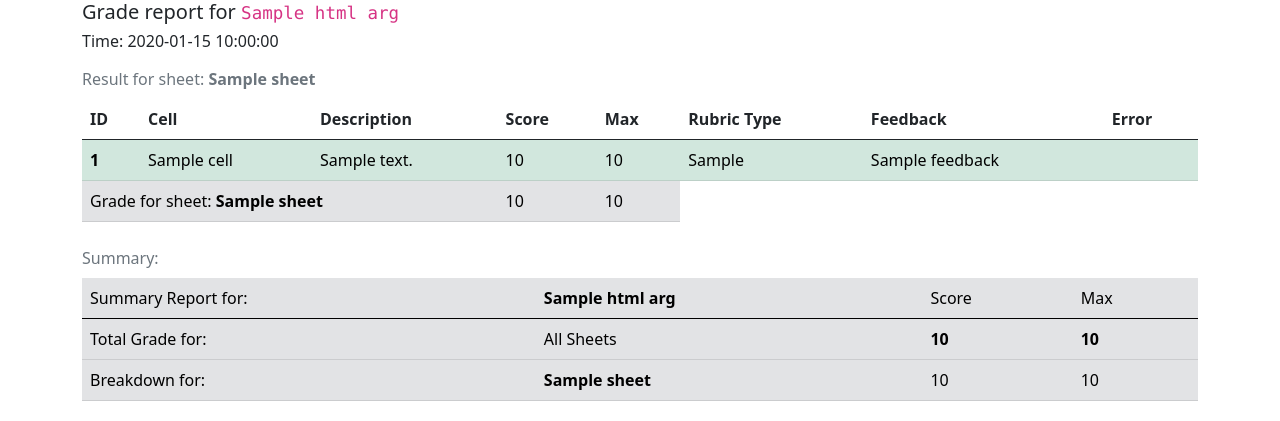
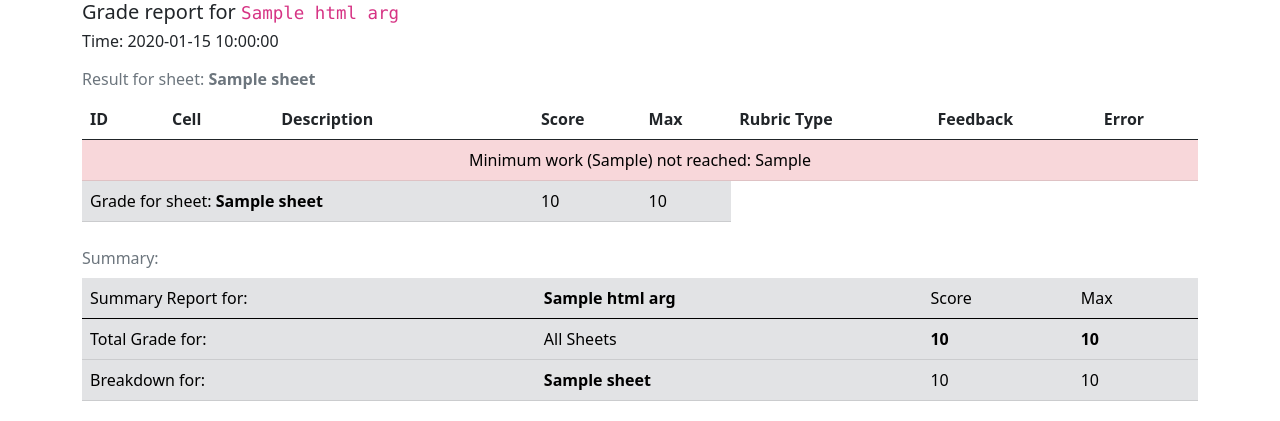
Before and after one commit to cmusv/pysheetgrader-core, a Python web app: template pysheetgrader/template/report.html.jinja in a window 1280 px wide. Shown: the top 421 px of the page. Run offline with Jinja, Linux system fonts and the light colour scheme; the template is opened without the code that fills it: most values are stand-ins (such as "Sample title", 1, 10 or a date in 2020).

Commit message:
Integrate minimum work with the html report.

```diff
--- a/pysheetgrader/template/report.html.jinja
+++ b/pysheetgrader/template/report.html.jinja
@@ -35,6 +35,16 @@
             </thead>
 
             <tbody>
+
+            {% if not sheet['minimum_work_reached'] %}
+                <tr class="table-danger">
+                    <td colspan="8"
+                        style="text-align: center; vertical-align: middle;">
+                        Minimum work ({{ sheet['minimum_work'] }}) not reached: {{ sheet['minimum_work_feedback'] }}
+                    </td>
+                </tr>
+
+            {% else %}
                 {% for rubric in sheet['rubrics'] %}
                     {% if not rubric['hidden'] %}
                         {% if 'test_cases' in rubric %}
@@ -85,6 +95,9 @@
                         </tr>
                     {% endif %}
                 {% endfor %}
+            {% endif %}
+
+
             <tr class="table-secondary">
                 <td colspan="3">Grade for sheet: <b>{{ sheet['name'] }}</b></td>
                 <td>{{ sheet['submission_score'] }}</td>
```
Lines whose indentation alone changed are shown as unchanged.
